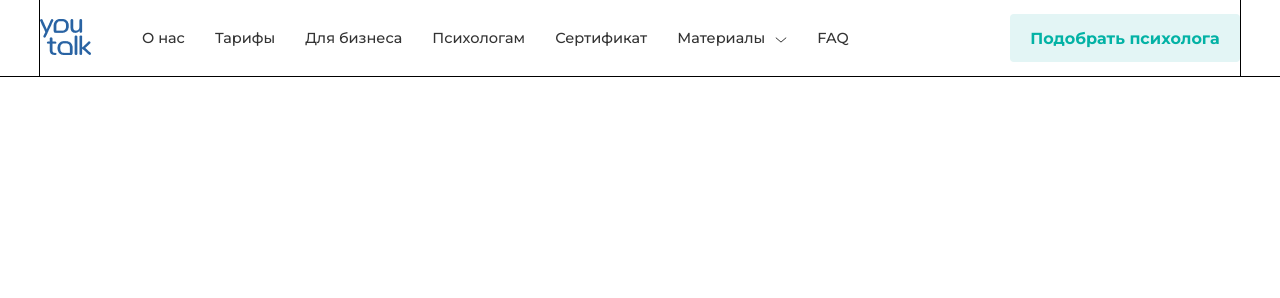
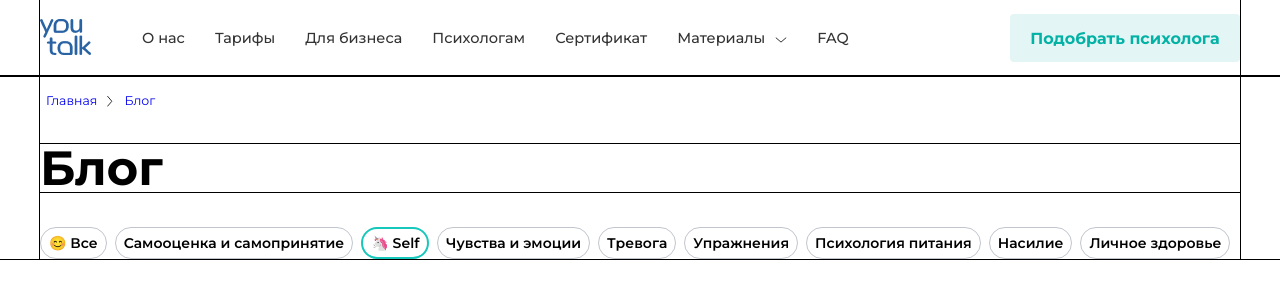
Before and after one commit to SparkVRG/project-you-talk, a plain HTML site: page index.html in a window 1280 px wide. Drawn offline with Linux system fonts and the light colour scheme.

Commit message:
Main header developed

```diff
--- a/css/style.css
+++ b/css/style.css
@@ -21,6 +21,7 @@ html, body {
 .header__nav {
     margin-left: 51px;
     font-family: 'Montserrat', sans-serif;
+    font-weight: 500;
 }
 
 .header__nav-list {
@@ -153,6 +154,7 @@ html, body {
         background-color: #FFFFFF;
         height: 30px;
         font-family: 'Montserrat', sans-serif;
+        font-weight: 500;
     }
 
     .header__nav-mobile-item:nth-child(n+2) {
@@ -179,3 +181,105 @@ html, body {
         height: 56px;
     }
 }
+
+.main {
+    outline: 1px solid black;
+    width: 100%;
+    min-width: 320px;
+}
+
+.main-header {
+    outline: solid 1px black;
+    width: 100%;
+}
+
+.main-header__container {
+    outline: solid 1px black;
+    margin: 0 auto;
+    padding-top: 19px;
+    width: 1200px;
+}
+
+.main-header__breadcrumps {
+    margin-left: 6px;
+    display: flex;
+    font-family: 'Montserrat', sans-serif;
+    font-weight: 400;
+    font-size: 12.5px;
+    color: #333333;
+}
+
+.main-header__breadcrumps li + li::before {
+    content: url(../images/nav-arrow-down.svg);
+    display: inline-block;
+    margin: 0 6px;
+    transform: rotate(-90deg);
+}
+
+.main-header__breadcrumps a {
+    text-decoration: none;
+}
+
+.main-header__breadcrumps a:hover {
+    text-decoration: underline;
+}
+
+.main-header__title {
+    outline: 1px solid black;
+    margin-top: 36px;
+    font-family: 'Montserrat', sans-serif;
+    font-weight: 700;
+    font-size: 48px;
+}
+
+.main-header__filters {
+    margin-top: 35px;
+    display: flex;
+    flex-wrap: wrap;
+    grid-gap: 8px;
+}
+
+.main-header__filters-item button {
+    background-color: transparent;
+    border: 1px solid #C1C5CD;
+    border-radius: 24px;
+    padding: 0 8px;
+    height: 32px;
+    font-family: 'Montserrat', sans-serif;
+    font-size: 14px;
+    font-weight: 600;
+    cursor: pointer;
+}
+
+.main-header__filters-item_active button {
+    border: 2px solid #16C8BB;
+}
+
+.main-header__filters-item button:hover {
+    border: 2px solid #16C8BB;
+}
+
+@media screen and (max-width: 1280px) {
+    .main-header__container {
+        width: 93.75%;
+    }
+}
+
+@media screen and (max-width: 1024px) {
+    .main-header__title {
+        margin-top: 46px;
+    }
+}
+
+@media screen and (max-width: 700px) {
+    .main-header__container {
+        overflow: hidden;
+    }
+
+    .main-header__filters {
+        flex-wrap: nowrap;
+        width: 2000px;
+        position: relative;
+        left: -110px;
+    }
+}
--- a/index.html
+++ b/index.html
@@ -7,7 +7,7 @@
     <!-- <link rel="shortcut icon" href="images/favicon.ico" type="image/x-icon"> -->
     <link rel="preconnect" href="https://fonts.googleapis.com">
     <link rel="preconnect" href="https://fonts.gstatic.com" crossorigin>
-    <link href="https://fonts.googleapis.com/css2?family=Montserrat:wght@500;700&display=swap" rel="stylesheet">
+    <link href="https://fonts.googleapis.com/css2?family=Montserrat:wght@400;500;600;700&display=swap" rel="stylesheet">
     <link rel="stylesheet" href="css/reset.css">
     <link rel="stylesheet" href="css/style.css">
     <title>YouTalk</title>
@@ -89,6 +89,50 @@
             <button class="header__button">Подобрать психолога</button>
         </div>
     </header>
+    <main class="main">
+        <section class="main-header">
+            <div class="main-header__container">
+                <ul class="main-header__breadcrumps">
+                    <li>
+                        <a href="#">Главная</a>
+                    </li>
+                    <li>
+                        <a href="#">Блог</a>
+                    </li>
+                </ul>
+                <h1 class="main-header__title">Блог</h1>
+                <ul class="main-header__filters">
+                    <li class="main-header__filters-item">
+                        <button>&#128522; Все</button>
+                    </li>
+                    <li class="main-header__filters-item">
+                        <button>Самооценка и самопринятие</button>
+                    </li>
+                    <li class="main-header__filters-item main-header__filters-item_active">
+                        <button>&#129412; Self</button>
+                    </li>
+                    <li class="main-header__filters-item">
+                        <button>Чувства и эмоции</button>
+                    </li>
+                    <li class="main-header__filters-item">
+                        <button>Тревога</button>
+                    </li>
+                    <li class="main-header__filters-item">
+                        <button>Упражнения</button>
+                    </li>
+                    <li class="main-header__filters-item">
+                        <button>Психология питания</button>
+                    </li>
+                    <li class="main-header__filters-item">
+                        <button>Насилие</button>
+                    </li>
+                    <li class="main-header__filters-item">
+                        <button>Личное здоровье</button>
+                    </li>
+                </ul>
+            </div>
+        </section>
+    </main>
     <script src="js/main.js"></script>
 </body>
 </html>
```
